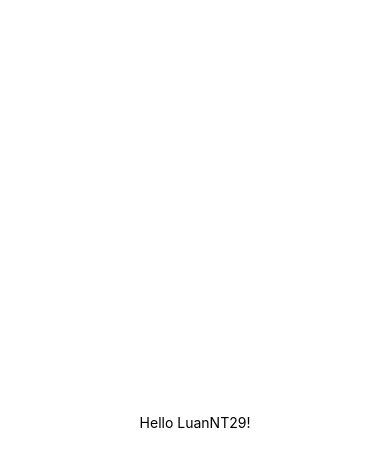
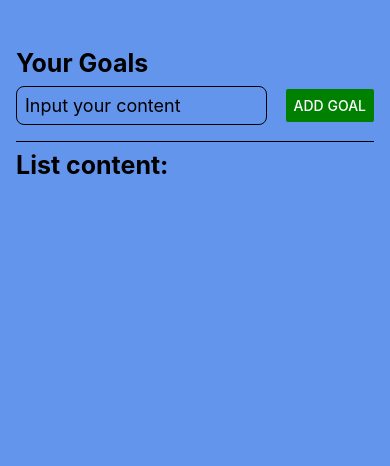
Before and after one commit to ntluan111ntb1/react-native, a React Native app: screen / in a window 390 px wide. Shown: the top 466 px of the page. Built offline with nearby package versions, Linux system fonts and the light colour scheme.

Commit message:
create: App Goal List

```diff
--- a/App.js
+++ b/App.js
@@ -1,20 +1,8 @@
-import { StatusBar } from 'expo-status-bar';
-import { StyleSheet, Text, View } from 'react-native';
+import HomeView from "./src/HomeView";
 
-export default function App() {
-  return (
-    <View style={styles.container}>
-      <Text>Hello LuanNT29!</Text>
-      <StatusBar style="auto" />
-    </View>
-  );
-}
+const App = () => {
+  // return <HomeView />;
+  return <HomeView />;
+};
 
-const styles = StyleSheet.create({
-  container: {
-    flex: 1,
-    backgroundColor: '#fff',
-    alignItems: 'center',
-    justifyContent: 'center',
-  },
-});
+export default App;
--- a/package.json
+++ b/package.json
@@ -12,7 +12,9 @@
     "expo": "~51.0.8",
     "expo-status-bar": "~1.12.1",
     "react": "18.2.0",
-    "react-native": "0.74.1"
+    "react-native": "0.74.1",
+    "typescript": "~5.3.3",
+    "@types/react": "~18.2.79"
   },
   "devDependencies": {
     "@babel/core": "^7.20.0"
--- /dev/null
+++ b/src/HomeView.js
@@ -0,0 +1,73 @@
+import { StyleSheet, Text, View, Button, TextInput } from "react-native";
+import { useState } from "react";
+
+const HomeView = () => {
+  const [goalInput, setGoalInput] = useState("");
+  const [listGoal, setListGoal] = useState([]);
+
+  function goalInputHandle(goalTextInput) {
+    setGoalInput(goalTextInput);
+  }
+  function addGoalHandler() {
+    setListGoal((currenGoals) => [...currenGoals, goalInput]);
+  }
+  return (
+    <View style={styles.appContainer}>
+      <Text style={styles.title}>Your Goals</Text>
+      <View style={styles.inputContainer}>
+        <TextInput
+          style={styles.textInput}
+          placeholder="Input your content"
+          onChangeText={goalInputHandle}
+        />
+        <Button
+          color={"green"}
+          title="Add Goal"
+          onPress={addGoalHandler}
+        ></Button>
+      </View>
+      <View style={styles.goalContainer}>
+        <Text style={styles.title}>List content:</Text>
+        {listGoal.map((goal) => (
+          <Text key={goal}>{goal}</Text>
+        ))}
+      </View>
+    </View>
+  );
+};
+
+const styles = StyleSheet.create({
+  // Items
+  textInput: {
+    padding: 8,
+    borderWidth: 1,
+    borderRadius: 8,
+    fontSize: 18,
+    width: "70%",
+  },
+  title: {
+    fontSize: 25,
+    fontWeight: "bold",
+    paddingVertical: 8,
+  },
+
+  // container
+  appContainer: {
+    flex: 1, // space of view parent
+    backgroundColor: "cornflowerblue",
+    paddingTop: 40,
+    paddingHorizontal: 16,
+  },
+  inputContainer: {
+    flexDirection: "row",
+    justifyContent: "space-between",
+    alignItems: "center",
+    paddingBottom: 16,
+    borderBottomWidth: 1,
+  },
+  goalContainer: {
+    flex: 1,
+  },
+});
+
+export default HomeView;
```
Also changed, not shown: 1 other file (tests, documents, lock files or other folders).
